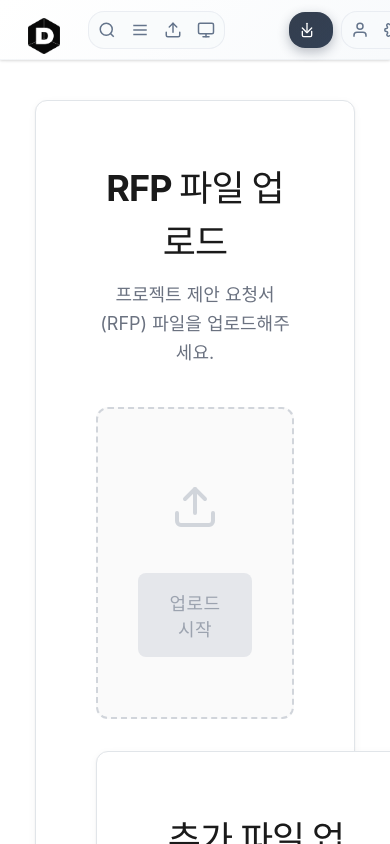
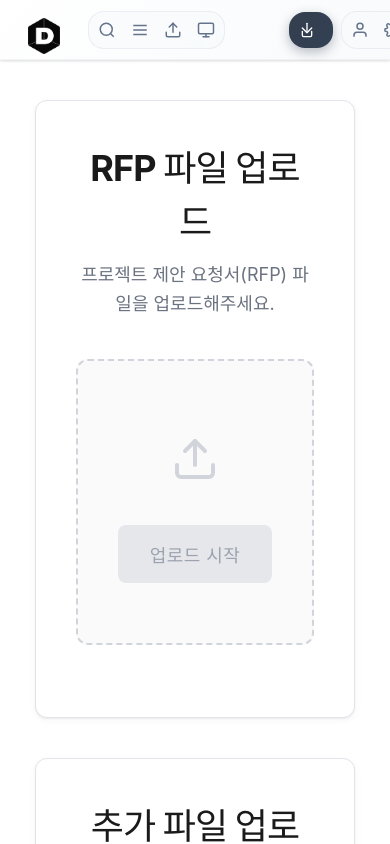
Before and after one commit to 8-do-nenemddin/DECASE-FE, a Vue app: page /projects/1 in a window 390 px wide. Built offline with nearby package versions, Linux system fonts and the light colour scheme; no server answers.

Commit message:
feat: 추가 파일 업로드 모달 나란히 배치

```diff
--- a/src/components/projects/content/BasicContent.vue
+++ b/src/components/projects/content/BasicContent.vue
@@ -2,7 +2,8 @@
   <main class="main-content">
     <!-- 추후 수정-->
     <!-- v-if : Project 상태에 따라서 (요구사항 입력 전 / 요구사항 생성중 / 요구사항 생성완료)-->
-    <div class="upload-card" v-if="projectStore.projectRevision === 0">
+    <div class="upload-container" v-if="projectStore.projectRevision === 0">
+      <div class="upload-card">
         <h2 class="upload-title">RFP 파일 업로드</h2>
         <p class="upload-subtitle">
           프로젝트 제안 요청서(RFP) 파일을 업로드해주세요.
@@ -59,6 +60,7 @@
               ></div>
             </div>
             <div class="progress-text">{{ Math.round(uploadProgress) }}%</div>
+          </div>
         </div>
       </div>
       <!-- 두 번째 업로드 카드 (추가 파일) -->
@@ -340,10 +342,11 @@ const handleSubmitExtra = async () => {
   justify-content: center;
 }
 
-.dual-upload-section {
+.upload-container {
   display: flex;
-  flex-wrap: wrap;
   gap: 40px;
+  width: 100%;
+  max-width: 1200px;
   justify-content: center;
 }
 
@@ -354,7 +357,7 @@ const handleSubmitExtra = async () => {
   background: #ffffff;
   border: 1px solid #e1e5e9;
   border-radius: 12px;
-  padding: 60px;
+  padding: 40px;
   box-shadow: 0 2px 8px rgba(0, 0, 0, 0.04), 0 1px 2px rgba(0, 0, 0, 0.06);
   text-align: center;
 }
@@ -428,9 +431,15 @@ const handleSubmitExtra = async () => {
 }
 
 /* 반응형 디자인 */
-@media (max-width: 768px) {
-  .welcome-section {
-    padding: 30px 20px;
+@media (max-width: 1024px) {
+  .upload-container {
+    flex-direction: column;
+    align-items: center;
+  }
+
+  .upload-card {
+    width: 100%;
+    max-width: 600px;
   }
 }
 
```
Lines whose indentation alone changed are shown as unchanged.
